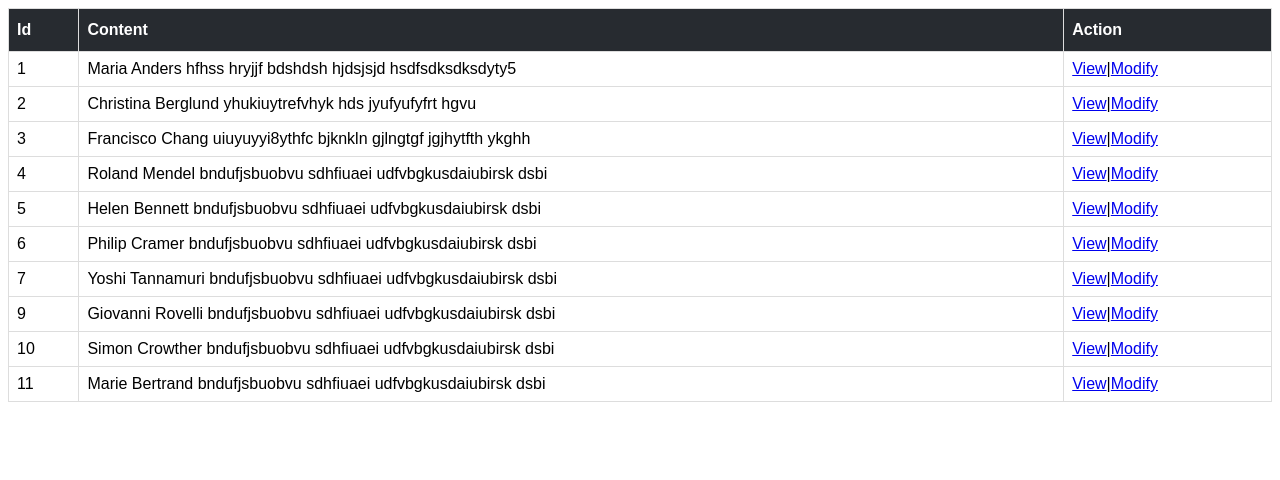
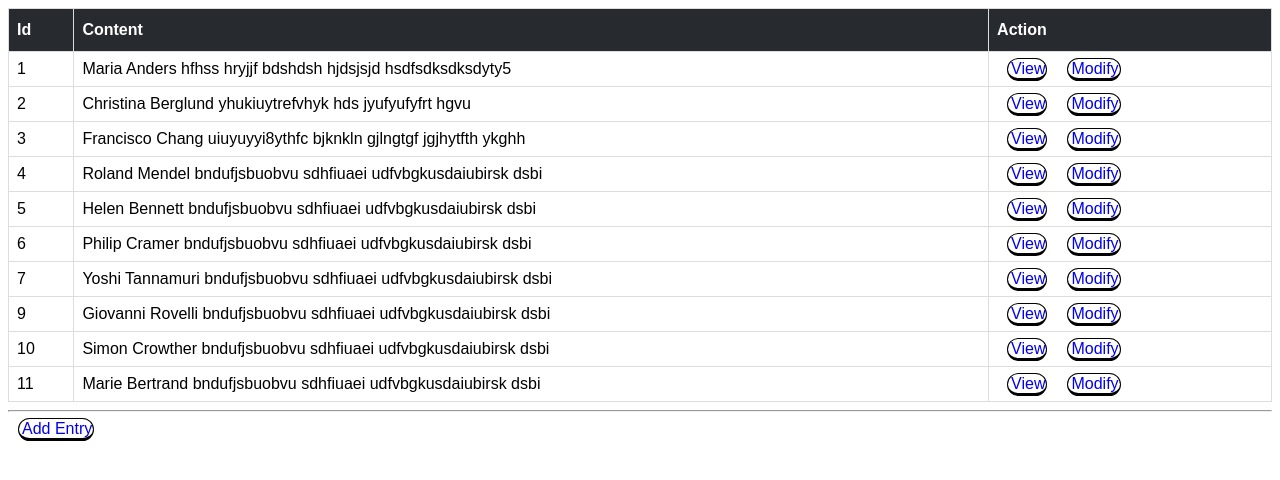
Before and after one commit to ktrixs/MyDiary, a plain HTML site: page entries.html in a window 1280 px wide. Drawn offline with Linux system fonts and the light colour scheme; a web font is replaced by a local one.

Commit message:
[Finishes #169020634] View all entries

```diff
--- a/entries.html
+++ b/entries.html
@@ -4,6 +4,7 @@
     <meta charset="utf-8">
     <title></title>
     <link rel="stylesheet" href="./styles/style.css">
+    <link href="https://stackpath.bootstrapcdn.com/font-awesome/4.7.0/css/font-awesome.min.css" rel="stylesheet" integrity="sha384-wvfXpqpZZVQGK6TAh5PVlGOfQNHSoD2xbE+QkPxCAFlNEevoEH3Sl0sibVcOQVnN" crossorigin="anonymous">
   </head>
   <body>
     <table id="entries">
@@ -15,52 +16,54 @@
       <tr>
         <td>1</td>
         <td>Maria Anders hfhss hryjjf bdshdsh hjdsjsjd hsdfsdksdksdyty5</td>
-        <td><a href="#">View</a>|<a href="#">Modify</a></td>
+        <td><a class="modify" href="#">View</a><a class="modify" href="#">Modify</a></td>
       </tr>
       <tr>
         <td>2</td>
         <td>Christina Berglund yhukiuytrefvhyk hds jyufyufyfrt hgvu</td>
-        <td><a href="#">View</a>|<a href="#">Modify</a></td>
+        <td><a class="modify" href="#">View</a><a class="modify" href="#">Modify</a></td>
       </tr>
       <tr>
         <td>3</td>
         <td>Francisco Chang uiuyuyyi8ythfc bjknkln gjlngtgf jgjhytfth ykghh </td>
-        <td><a href="#">View</a>|<a href="#">Modify</a></td>
+        <td><a class="modify" href="#">View</a><a class="modify" href="#">Modify</a></td>
       </tr>
       <tr>
         <td>4</td>
         <td>Roland Mendel bndufjsbuobvu sdhfiuaei udfvbgkusdaiubirsk dsbi</td>
-        <td><a href="#">View</a>|<a href="#">Modify</a></td>
+        <td><a class="modify" href="#">View</a><a class="modify" href="#">Modify</a></td>
       </tr>
       <tr>
         <td>5</td>
         <td>Helen Bennett  bndufjsbuobvu sdhfiuaei udfvbgkusdaiubirsk dsbi</td>
-        <td><a href="#">View</a>|<a href="#">Modify</a></td>
+        <td><a class="modify" href="#">View</a><a class="modify" href="#">Modify</a></td>
       </tr>
       <tr>
         <td>6</td>
         <td>Philip Cramer  bndufjsbuobvu sdhfiuaei udfvbgkusdaiubirsk dsbi</td>
-        <td><a href="#">View</a>|<a href="#">Modify</a></td>
+        <td><a class="modify" href="#">View</a><a class="modify" href="#">Modify</a></td>
       </tr>
       <tr>
         <td>7</td>
         <td>Yoshi Tannamuri  bndufjsbuobvu sdhfiuaei udfvbgkusdaiubirsk dsbi</td>
-        <td><a href="#">View</a>|<a href="#">Modify</a></td>
+        <td><a class="modify" href="#">View</a><a class="modify" href="#">Modify</a></td>
       </tr>
       <tr>
         <td>9</td>
         <td>Giovanni Rovelli  bndufjsbuobvu sdhfiuaei udfvbgkusdaiubirsk dsbi</td>
-        <td><a href="#">View</a>|<a href="#">Modify</a></td>
+        <td><a class="modify" href="#">View</a><a class="modify" href="#">Modify</a></td>
       </tr>
       <tr>
         <td>10</td>
         <td>Simon Crowther  bndufjsbuobvu sdhfiuaei udfvbgkusdaiubirsk dsbi</td>
-        <td><a href="#">View</a>|<a href="#">Modify</a></td>
+        <td><a class="modify" href="#">View</a><a class="modify" href="#">Modify</a></td>
       </tr>
       <tr>
         <td>11</td>
         <td>Marie Bertrand  bndufjsbuobvu sdhfiuaei udfvbgkusdaiubirsk dsbi</td>
-        <td><a href="#">View</a>|<a href="#">Modify</a></td>
+        <td><a class="modify" href="#">View</a><a class="modify" href="#">Modify</a></td>
       </tr>
     </table>
+    <hr/>
+    <a href="addEntry.html" class="modify">Add Entry</a>
 </html>
--- a/styles/style.css
+++ b/styles/style.css
@@ -94,3 +94,12 @@ input {
     background-color: #272b30;
     color: white;
   }
+
+  .modify {
+    padding: 1px 1px 1px 3px;
+    border: 1px solid black;
+    margin: 10px;
+    border-bottom-width: 3px;
+    border-radius: 2rem;
+    text-decoration: none;
+  }
```
